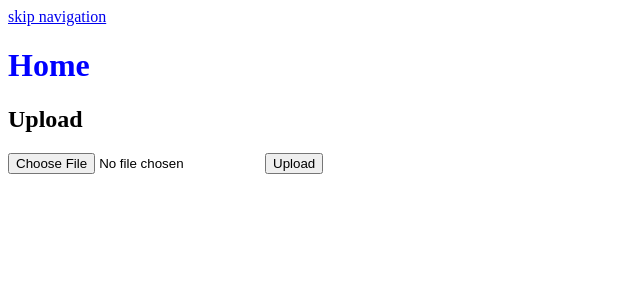
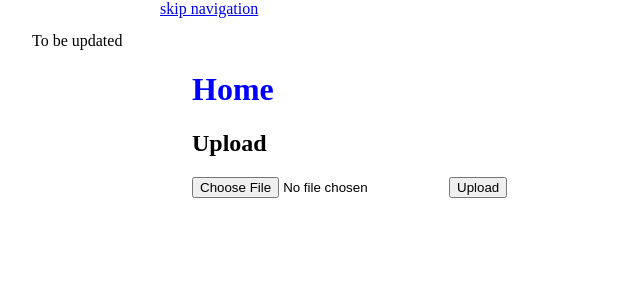
Before and after one commit to 18F/data-act-pilot, a Flask app: page / in a window 1280 px wide. Shown: the top 300 px of the page, without its empty margins (0-640 px from the left). Run offline with Flask 2, Linux system fonts and the light colour scheme.

Commit message:
added basic html and css structure

```diff
--- a/app/src/css/main.css
+++ b/app/src/css/main.css
@@ -1,4 +1,41 @@
+/*
+* Elements
+*/
+
+html, body {
+ margin: 0;
+ overflow-x: hidden;
+ box-sizing: border-box;
+}
+
+*, *:before, *:after {
+  box-sizing: inherit;
+}
+
+ul {
+ margin: 0;
+}
 
 h1 {
   color: blue;
 }
+
+[aria-hidden=true] {
+ display: none !important;
+}
+
+/*
+* Components
+*/
+
+.panel-side {
+	float: left;
+	width: 10rem;
+	padding: 2rem;
+}
+
+.panel-main {
+	width: calc(100% - 10rem);
+	float: left;
+	padding: 2rem;
+}
--- a/app/templates/layout.html
+++ b/app/templates/layout.html
@@ -9,8 +9,8 @@
 </head>
 <body>
   <a href="#main_content" class="u-visually_hidden">skip navigation</a>
-
-  <main id=#main_content">
+  <aside class="panel-side">To be updated</aside>
+  <main class="panel-main" id="main_content">
     {% block main_content %}{% endblock %}
   </main>
 
```
